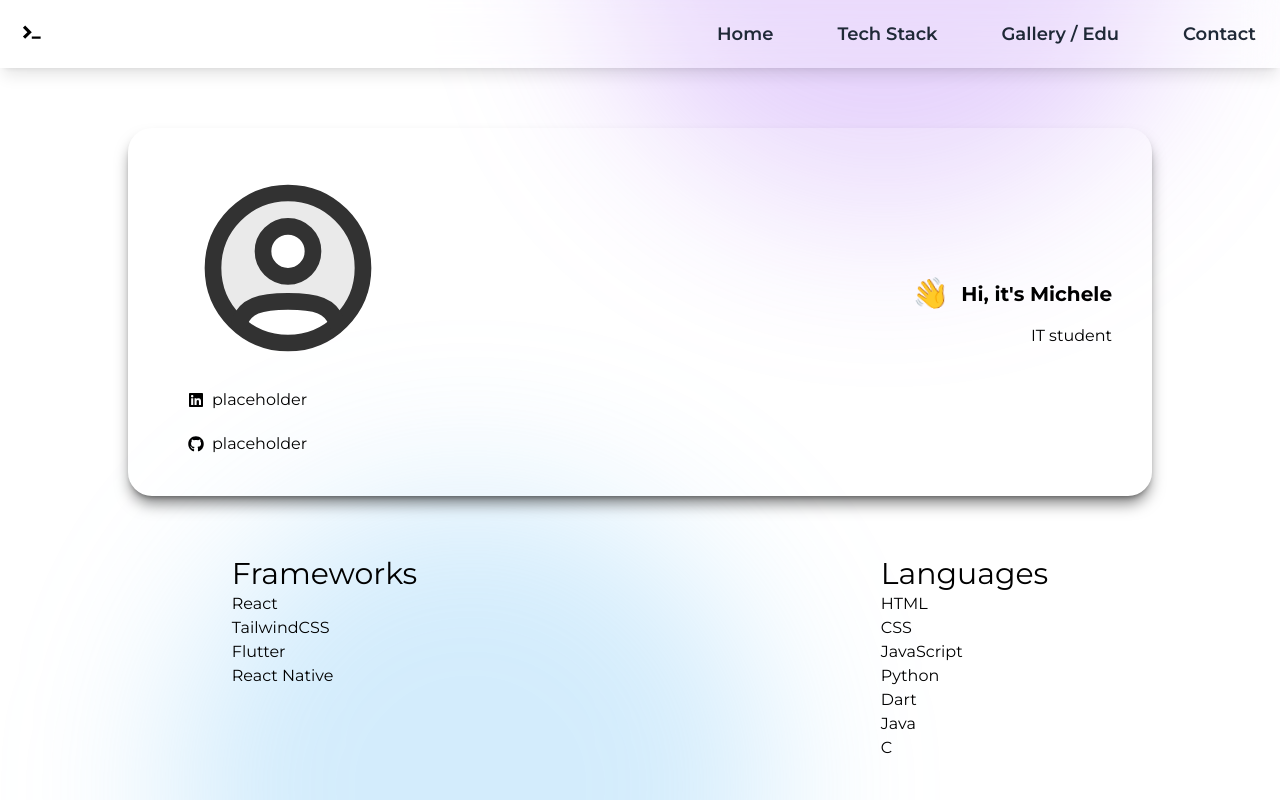
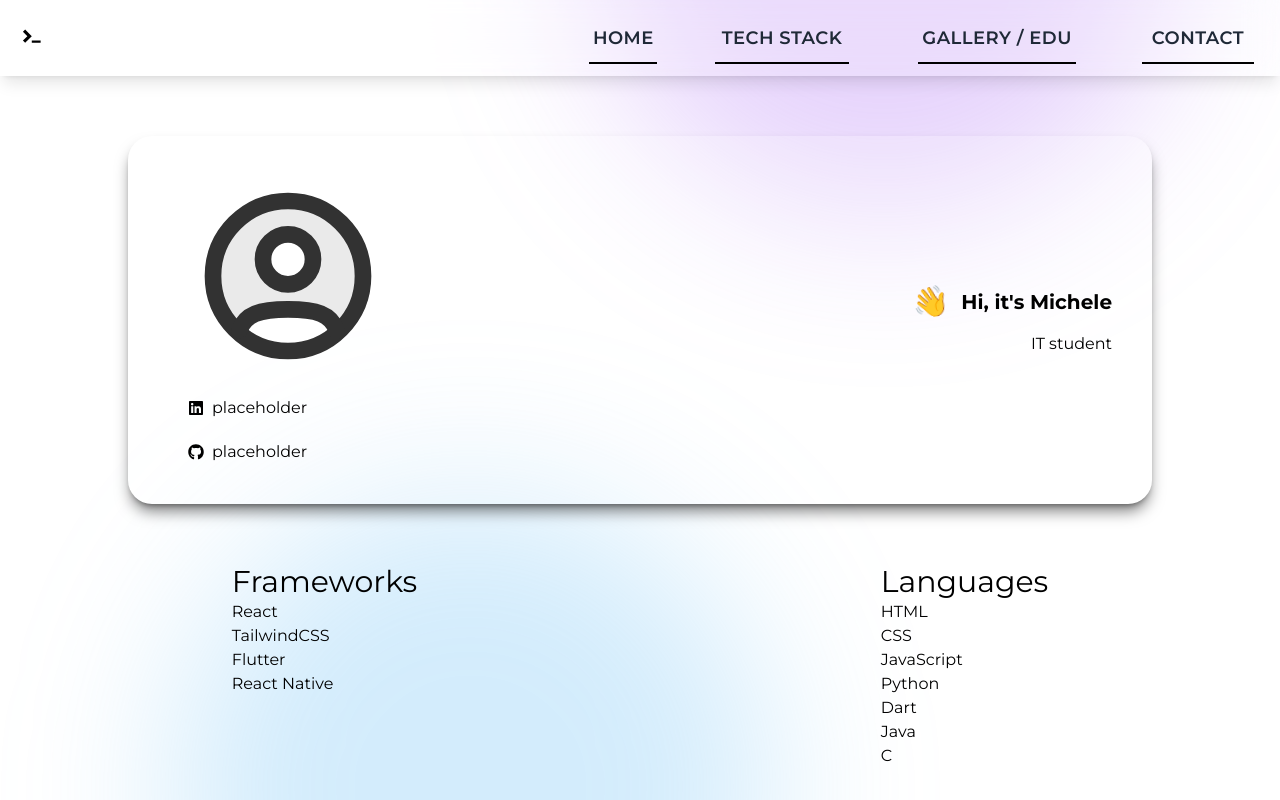
Before and after one commit to MicheleGrav/MicheleGrav.github.io, a React (Vite) app: page / in a window 1280 px wide. Built offline with nearby package versions, Linux system fonts and the light colour scheme.

Commit message:
Add <ul> navbar animation

```diff
--- a/src/components/Navbar.jsx
+++ b/src/components/Navbar.jsx
@@ -8,17 +8,29 @@ const Navbar = () => {
             </div>
 
             <div>
-                <ul className="flex items-center justify-between flex-nowrap gap-6 space-x-4 max-w-full">
+                <ul className="flex items-center justify-between gap-8 mx-auto max-w-full">
                     <li className="cursor-pointer text-lg font-semibold text-gray-800 transition ease-in-out delay-75 bg-inherit hover:bg-slate500 duration300">
-                        <a href="#home" className="p-3 rounded-xl hover:animate-pulse">Home</a>
+                        <a href="#home" className="text-lg font-semibold text-gray-800 uppercase tracking-wide relative inline-block p-3
+                        after:content-[''] after:absolute after:bottom-0 after:right-[10%] after:w-[80%] after:h-[2px] after:bg-black
+                        after:transition-all after:duration-300 after:ease-in-out
+                        hover:after:w-0 hover:after:left-[10%]">Home</a>
                     </li>
-                    <li className="text-lg font-semibold text-gray-800">
+                    <li className="text-lg font-semibold text-gray-800 uppercase tracking-wide relative inline-block p-3
+                        after:content-[''] after:absolute after:bottom-0 after:right-[10%] after:w-[80%] after:h-[2px] after:bg-black
+                        after:transition-all after:duration-300 after:ease-in-out
+                        hover:after:w-0 hover:after:left-[10%]">
                         <a href="#stack" className="p-3 rounded-xl hover:animate-pulse">Tech Stack</a>
                     </li>
-                    <li className="text-lg font-semibold text-gray-800">
+                    <li className="text-lg font-semibold text-gray-800 uppercase tracking-wide relative inline-block p-3
+                        after:content-[''] after:absolute after:bottom-0 after:right-[10%] after:w-[80%] after:h-[2px] after:bg-black
+                        after:transition-all after:duration-300 after:ease-in-out
+                        hover:after:w-0 hover:after:left-[10%]">
                         <a href="#projects" className="p-3 rounded-xl hover:animate-pulse">Gallery / Edu</a>
                     </li>
-                    <li className="text-lg font-semibold text-gray-800">
+                    <li className="text-lg font-semibold text-gray-800 uppercase tracking-wide relative inline-block p-3
+                        after:content-[''] after:absolute after:bottom-0 after:right-[10%] after:w-[80%] after:h-[2px] after:bg-black
+                        after:transition-all after:duration-300 after:ease-in-out
+                        hover:after:w-0 hover:after:left-[10%]">
                         <a href="#contact" className="p-3 rounded-xl hover:animate-pulse">Contact</a>
                     </li>
                 </ul>
--- a/tailwind.config.js
+++ b/tailwind.config.js
@@ -6,6 +6,10 @@ export default {
   ],
   theme: {
     extend: {
+
+      transitionProperty: {
+        'width-left': 'width, left',
+      },
 
       animation: {
         moveGradient1: 'moveGradient1 40s infinite alternate ease-in-out', /* magenta gradient animation */
```
